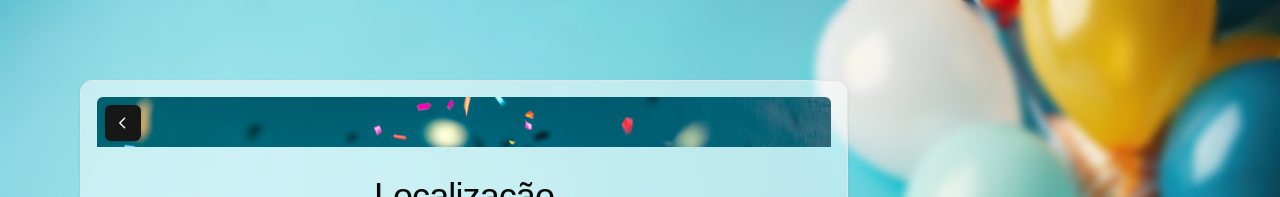
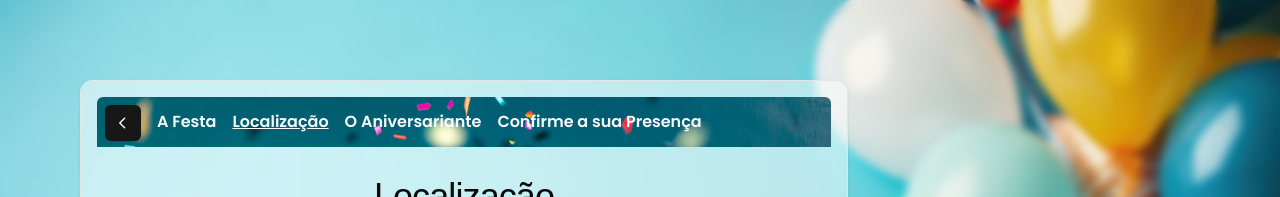
Before and after one commit to bruno-borges-2001/birthday-invite, a Next.js app: page /localizacao in a window 1280 px wide. Shown: the top 197 px of the page. Built offline with nearby package versions, Linux system fonts and the light colour scheme; a web font is replaced by a local one.

Commit message:
feat: convert banner in nav bar

```diff
--- a/src/app/(NotHome)/festa/page.tsx
+++ b/src/app/(NotHome)/festa/page.tsx
@@ -7,7 +7,6 @@ import BoardGames from "@/assets/board-games.jpg";
 import FocacciaDiMone from "@/assets/focaccia-di-mone.png";
 import Pizza from "@/assets/pizza.jpg";
 import VideoGames from "@/assets/video-games.jpg";
-import { Button } from "@/components/ui/button";
 
 export default function Festa() {
   return (
@@ -81,15 +80,6 @@ export default function Festa() {
           </Link>
         </div>
       </CardDescription>
-
-      <div className="flex flex-1 flex-col gap-6 justify-between w-full pt-6">
-        <Link href="/localizacao">
-          <Button size="lg">Localização</Button>
-        </Link>
-        <Link href="/aniversariante">
-          <Button size="lg">O aniversariante</Button>
-        </Link>
-      </div>
     </CardContent>
   );
 }
--- a/src/app/(NotHome)/layout.tsx
+++ b/src/app/(NotHome)/layout.tsx
@@ -1,10 +1,10 @@
-import GoBackButtonHeader from "@/components/GoBackButton";
+import NavHeader from "@/components/NavHeader";
 import type { PropsWithChildren } from "react";
 
 export default function NotHomeLayout({ children }: PropsWithChildren) {
   return (
     <>
-      <GoBackButtonHeader />
+      <NavHeader />
       {children}
     </>
   );
--- a/src/app/(NotHome)/localizacao/page.tsx
+++ b/src/app/(NotHome)/localizacao/page.tsx
@@ -1,4 +1,3 @@
-import { Button } from "@/components/ui/button";
 import { CardContent, CardTitle } from "@/components/ui/card";
 import Link from "next/link";
 import CopyAddressButton from "./copyAddressButton";
@@ -21,12 +20,6 @@ export default function Localizacao() {
           referrerPolicy="no-referrer-when-downgrade"
         ></iframe>
       </Link>
-
-      <div className="flex flex-1 flex-col gap-6 justify-between w-full pt-6">
-        <Link href="/aniversariante">
-          <Button size="lg">O aniversariante</Button>
-        </Link>
-      </div>
     </CardContent>
   );
 }
--- a/src/app/page.tsx
+++ b/src/app/page.tsx
@@ -41,6 +41,9 @@ export default function Home() {
         <Link href="/localizacao">
           <Button size="lg">Localização</Button>
         </Link>
+        <Link href="/rsvp">
+          <Button size="lg">Confirme Sua Presença</Button>
+        </Link>
       </div>
     </CardContent>
   );
--- a/src/components/GoBackButton.tsx
+++ /dev/null
@@ -1,28 +0,0 @@
-"use client";
-
-import Banner from "@/assets/banner.jpg";
-import { CaretLeftIcon } from "@radix-ui/react-icons";
-import Image from "next/image";
-import { useRouter } from "next/navigation";
-import { Button } from "./ui/button";
-
-export default function GoBackButtonHeader() {
-  const router = useRouter();
-
-  return (
-    <div className="sticky top-0 px-4 pt-4 z-10">
-      <Button
-        size="icon"
-        className="absolute top-6 left-6"
-        onClick={() => router.back()}
-      >
-        <CaretLeftIcon height={24} width={24} />
-      </Button>
-      <Image
-        src={Banner}
-        alt="banner"
-        className="rounded-t-md object-cover h-[50px]"
-      />
-    </div>
-  );
-}
--- /dev/null
+++ b/src/components/NavHeader.tsx
@@ -0,0 +1,59 @@
+"use client";
+
+import Banner from "@/assets/banner.jpg";
+import { cn } from "@/lib/utils";
+import { CaretLeftIcon } from "@radix-ui/react-icons";
+import Image from "next/image";
+import _Link, { type LinkProps } from "next/link";
+import { usePathname, useRouter } from "next/navigation";
+import type { PropsWithChildren } from "react";
+import { Button } from "./ui/button";
+
+function Link({ href, children, ...rest }: PropsWithChildren<LinkProps>) {
+  const pathname = usePathname();
+  const active = href === pathname;
+
+  return (
+    <_Link
+      href={href}
+      {...rest}
+      className={cn(
+        "hover:underline cursor-pointer font-semibold",
+        active && "pointer-events-none underline"
+      )}
+    >
+      {children}
+    </_Link>
+  );
+}
+
+export default function NavHeader() {
+  const router = useRouter();
+
+  return (
+    <div className="sticky top-0 px-4 pt-4 z-10">
+      <Button
+        size="icon"
+        className="absolute top-6 left-6 z-20"
+        onClick={() => router.back()}
+      >
+        <CaretLeftIcon height={24} width={24} />
+      </Button>
+
+      <div className="relative h-[50px] flex items-center pl-[3.25rem]">
+        <Image
+          src={Banner}
+          alt="banner"
+          className="absolute rounded-t-md object-cover h-[50px] inset-0"
+        />
+
+        <div className="px-2 flex gap-4 gap-y-0 flex-wrap z-10 text-primary-foreground">
+          <Link href="/festa">A Festa</Link>
+          <Link href="/localizacao">Localização</Link>
+          <Link href="/aniversariante">O Aniversariante</Link>
+          <Link href="/rsvp">Confirme a sua Presença</Link>
+        </div>
+      </div>
+    </div>
+  );
+}
```
